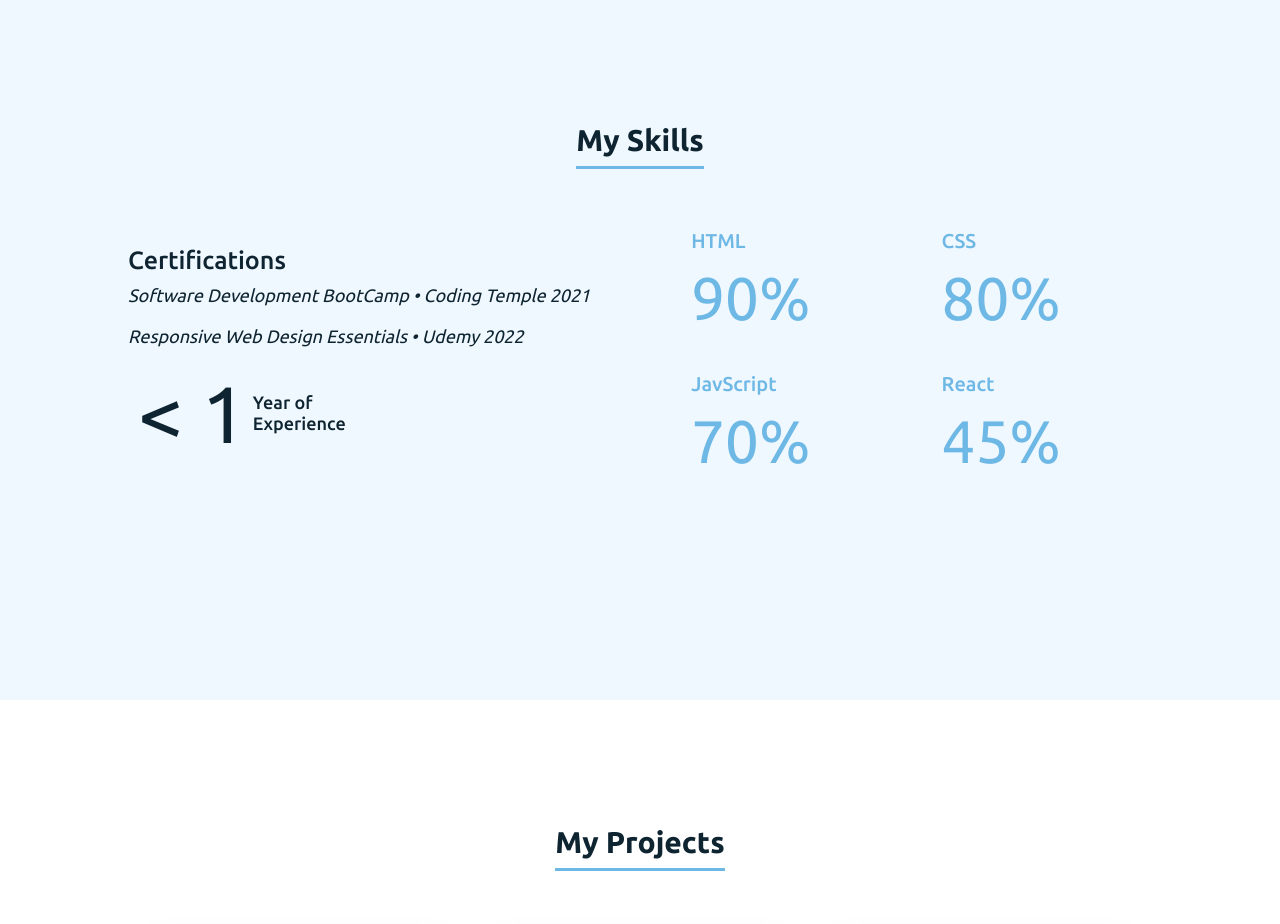
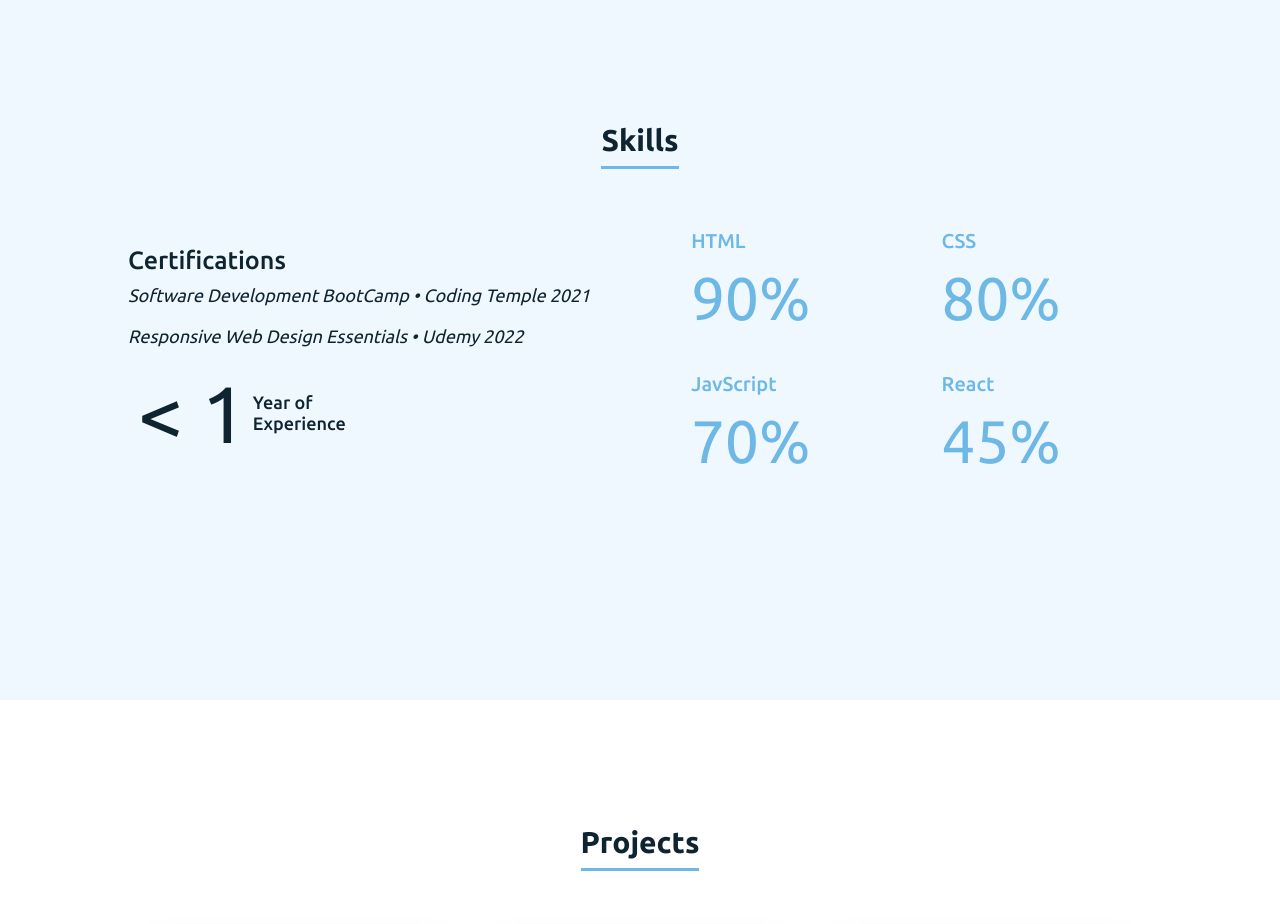
Before and after one commit to baruchoz/My-Portfolio, a plain HTML site: page index.html in a window 1280 px wide. Shown: the part 1720-2644 px from the top of the page. Drawn offline with Linux system fonts and the light colour scheme; grey boxes are pictures that could not be loaded.

Commit message:
edited section titles

```diff
--- a/index.html
+++ b/index.html
@@ -70,7 +70,7 @@
     <!-- About Section -->
     <section class="about" id="about">
         <div class="content">
-            <div class="title"><span>About Me</span></div>
+            <div class="title"><span>About</span></div>
             <div class="about-details">
                 <div class="left">
                     <img src="src/images/portfolio.jpg" alt="">
@@ -99,7 +99,7 @@
     <!-- Skills Section -->
     <section class="skills" id="skills">
         <div class="content">
-            <div class="title"><span>My Skills</span></div>
+            <div class="title"><span>Skills</span></div>
             <div class="skills-details">
                 <div class="text">
                     <div class="topic">Certifications</div>
@@ -134,7 +134,7 @@
 
     <!-- Projects Section -->
     <section class="projects" id="projects">
-        <div class="title"><span>My Projects</span></div>
+        <div class="title"><span>Projects</span></div>
 
         <div class="content">
             <!-- <h1>Games Projects</h1>  !!!Save For Later When I add project sections!!! -->
```
